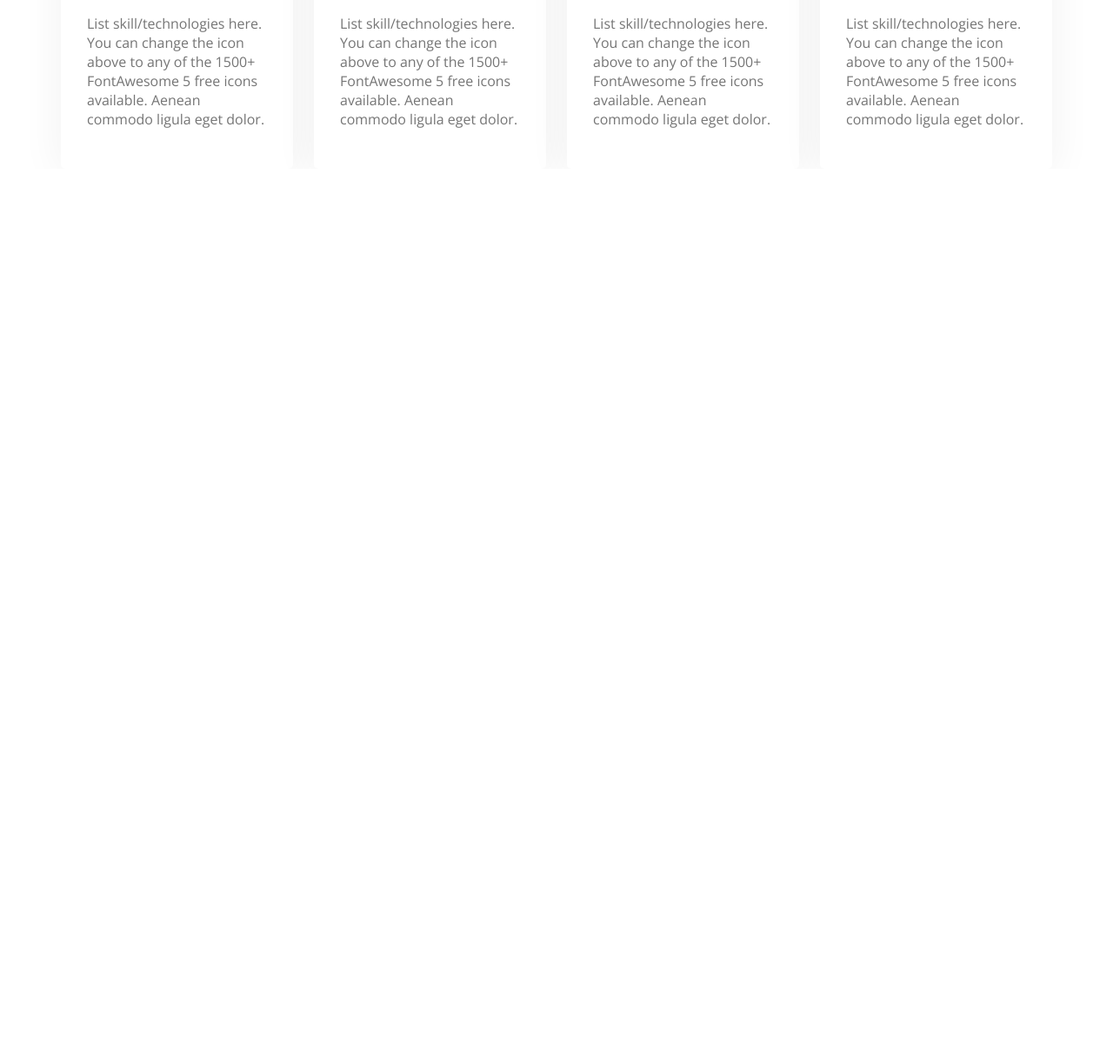
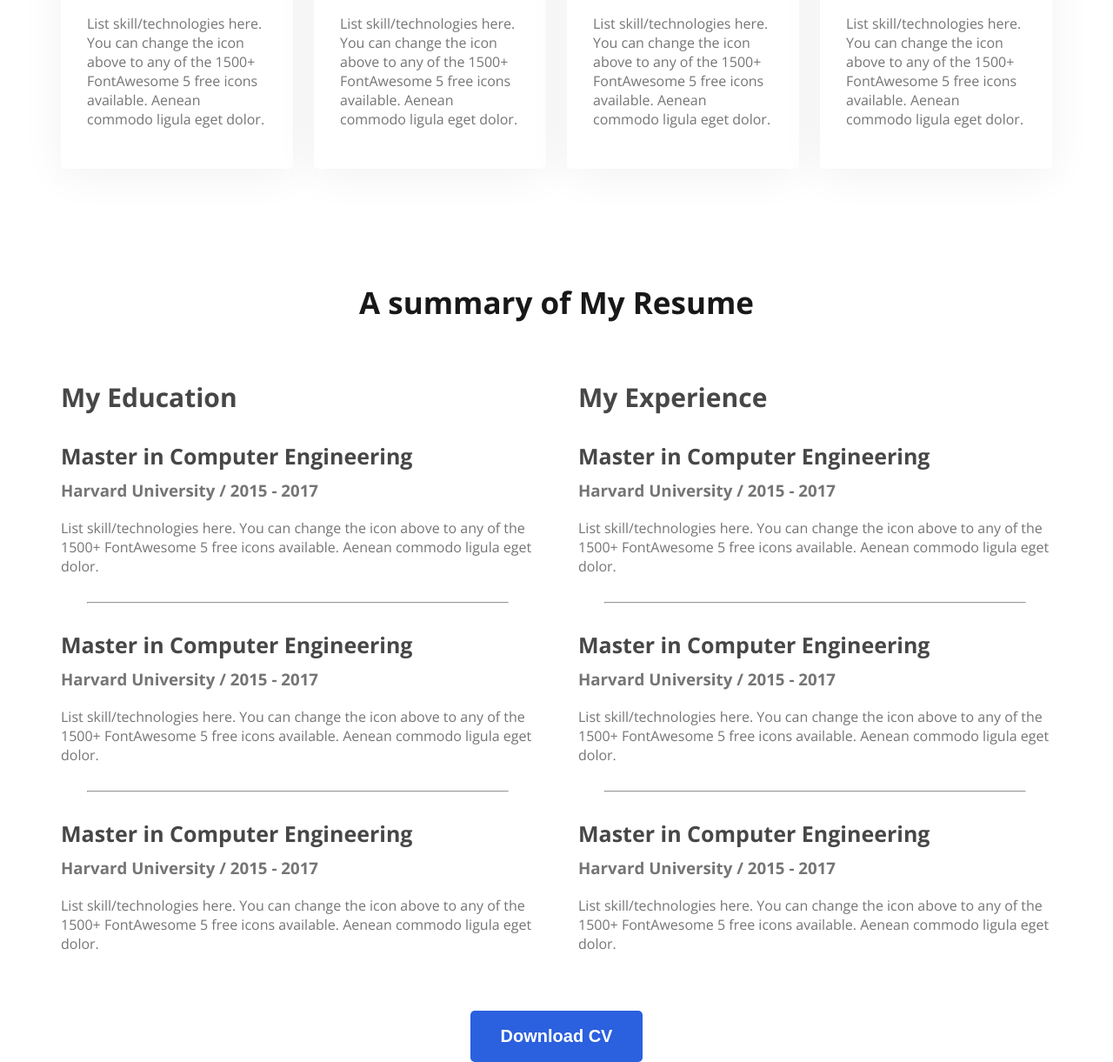
Before and after one commit to M-H-Maruf/developer-portfolio, a plain HTML site: page index.html in a window 1280 px wide. Shown: the part 1958-3179 px from the top of the page at 87% size. Before the commit the page ends 2152 px from the top, so only its background shows below. Drawn offline with nearby package versions, Linux system fonts and the light colour scheme.

Commit message:
resume section added

```diff
--- a/index.html
+++ b/index.html
@@ -116,6 +116,94 @@
           </div>
         </div>
       </section>
+      <!-- Resume Section -->
+      <section>
+        <h3 class="section-title">A summary of My Resume</h3>
+        <div class="resume-container">
+          <!-- .resume-column*2>h3.resume-column-title -->
+          <div class="resume-column">
+            <h3 class="resume-column-title">My Education</h3>
+            <div class="resume-item">
+              <h2 class="resume-item-title">Master in Computer Engineering</h2>
+              <h3 class="resume-item-institute">
+                Harvard University / 2015 - 2017
+              </h3>
+              <p class="resume-item-description">
+                List skill/technologies here. You can change the icon above to
+                any of the 1500+ FontAwesome 5 free icons available. Aenean
+                commodo ligula eget dolor.
+              </p>
+            </div>
+            <hr />
+            <div class="resume-item">
+              <h2 class="resume-item-title">Master in Computer Engineering</h2>
+              <h3 class="resume-item-institute">
+                Harvard University / 2015 - 2017
+              </h3>
+              <p class="resume-item-description">
+                List skill/technologies here. You can change the icon above to
+                any of the 1500+ FontAwesome 5 free icons available. Aenean
+                commodo ligula eget dolor.
+              </p>
+            </div>
+            <hr />
+            <div class="resume-item">
+              <h2 class="resume-item-title">Master in Computer Engineering</h2>
+              <h3 class="resume-item-institute">
+                Harvard University / 2015 - 2017
+              </h3>
+              <p class="resume-item-description">
+                List skill/technologies here. You can change the icon above to
+                any of the 1500+ FontAwesome 5 free icons available. Aenean
+                commodo ligula eget dolor.
+              </p>
+            </div>
+          </div>
+          <div class="resume-column">
+            <h3 class="resume-column-title">My Experience</h3>
+            <div class="resume-item">
+              <h2 class="resume-item-title">Master in Computer Engineering</h2>
+              <h3 class="resume-item-institute">
+                Harvard University / 2015 - 2017
+              </h3>
+              <p class="resume-item-description">
+                List skill/technologies here. You can change the icon above to
+                any of the 1500+ FontAwesome 5 free icons available. Aenean
+                commodo ligula eget dolor.
+              </p>
+            </div>
+            <hr />
+            <div class="resume-item">
+              <h2 class="resume-item-title">Master in Computer Engineering</h2>
+              <h3 class="resume-item-institute">
+                Harvard University / 2015 - 2017
+              </h3>
+              <p class="resume-item-description">
+                List skill/technologies here. You can change the icon above to
+                any of the 1500+ FontAwesome 5 free icons available. Aenean
+                commodo ligula eget dolor.
+              </p>
+            </div>
+            <hr />
+            <div class="resume-item">
+              <h2 class="resume-item-title">Master in Computer Engineering</h2>
+              <h3 class="resume-item-institute">
+                Harvard University / 2015 - 2017
+              </h3>
+              <p class="resume-item-description">
+                List skill/technologies here. You can change the icon above to
+                any of the 1500+ FontAwesome 5 free icons available. Aenean
+                commodo ligula eget dolor.
+              </p>
+            </div>
+          </div>
+        </div>
+        <div class="download-cv">
+          <button class="btn-primary">
+            <i class="fa-solid fa-download"></i> Download CV
+          </button>
+        </div>
+      </section>
     </main>
   </body>
 </html>
--- a/styles/portfolio.css
+++ b/styles/portfolio.css
@@ -141,3 +141,34 @@ main section {
 .skill-description {
   color: #757575;
 }
+/* Resume Section styles */
+.resume-column-title {
+  color: #474747;
+  font-size: 30px;
+  font-weight: 700;
+}
+.resume-container {
+  display: flex;
+  gap: 50px;
+}
+.resume-item-title {
+  color: #474747;
+  font-size: 25px;
+  font-weight: 700;
+  margin-bottom: 10px;
+}
+.resume-item-institute {
+  margin-bottom: 20px;
+  margin-top: 0px;
+}
+.resume-item-institute,
+.resume-item-description {
+  color: #757575;
+}
+.resume-container hr {
+  margin: 30px;
+}
+.download-cv {
+  text-align: center;
+  margin-top: 50px;
+}
```
